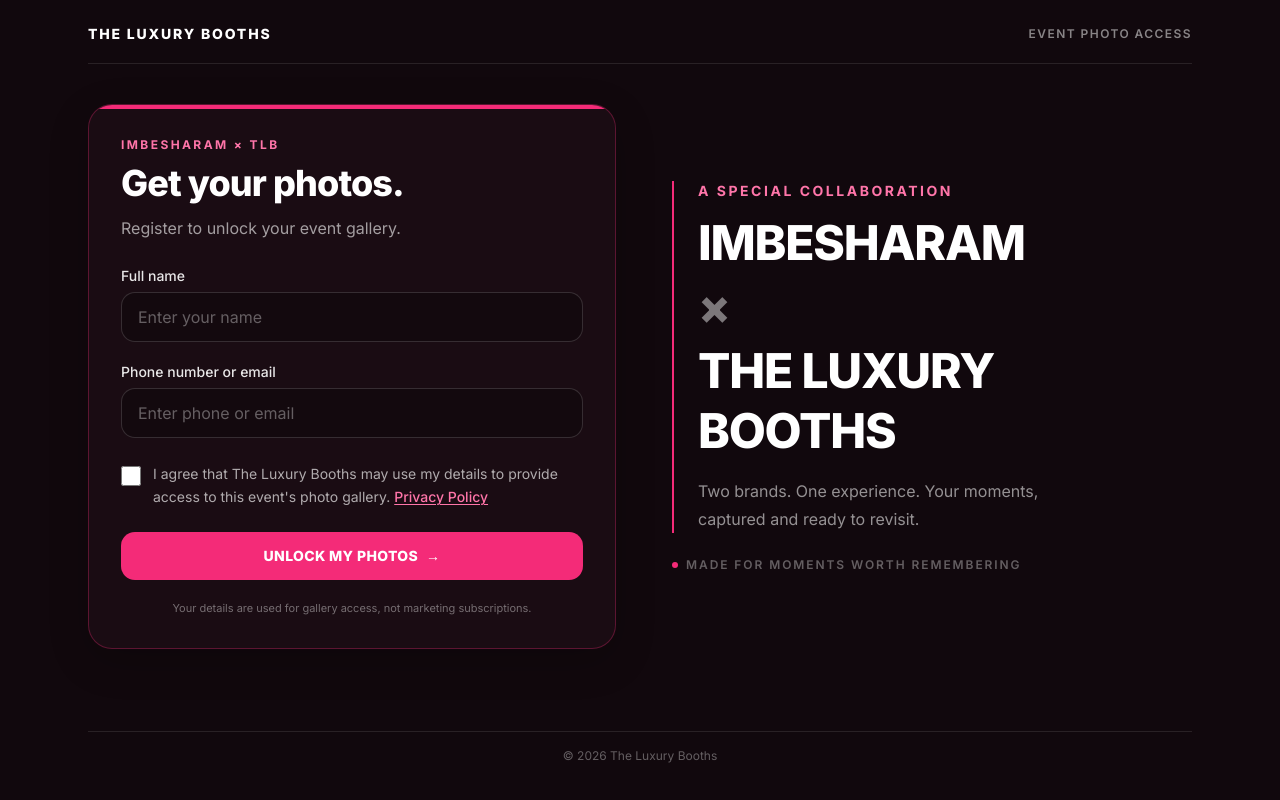
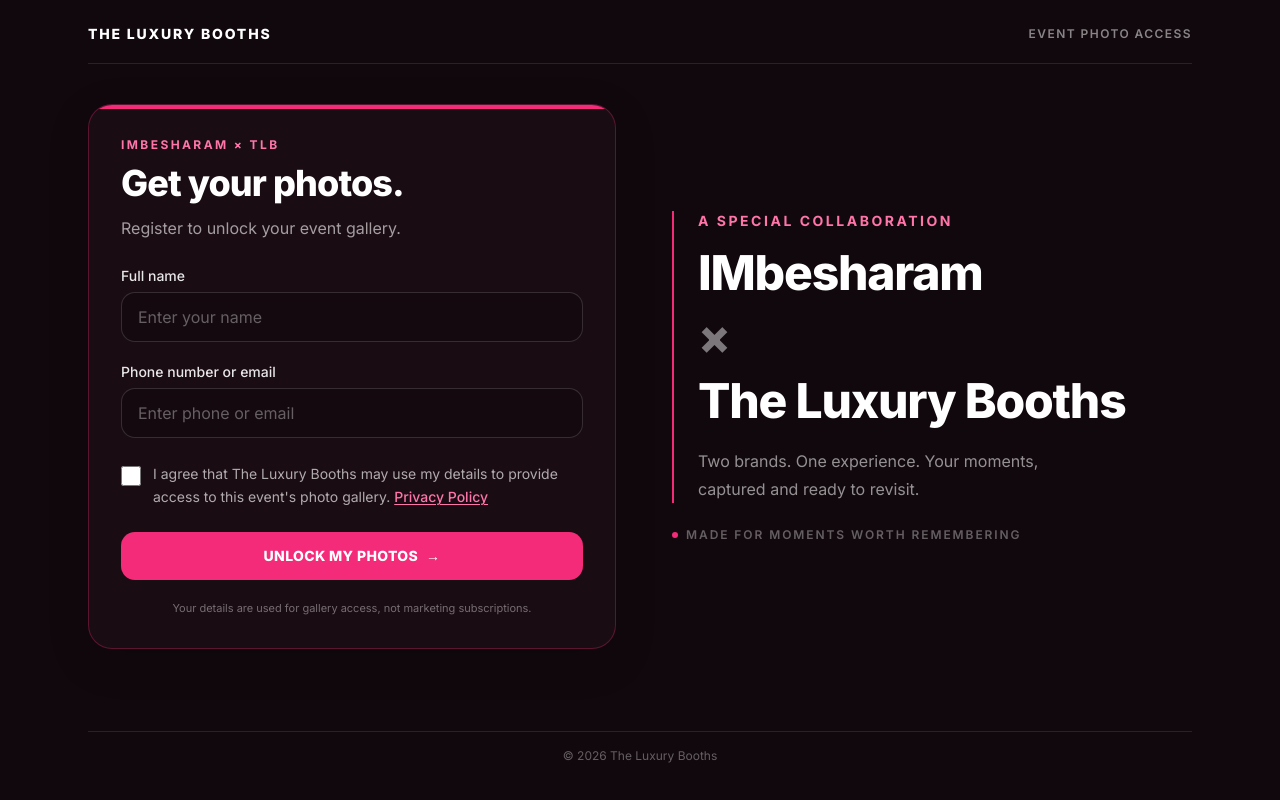
Before and after one commit to Harsh8118-ai/Magazine-Photo-Booth, a Next.js app: page /gallery/imbesharam in a window 1280 px wide. Built offline with nearby package versions, Linux system fonts and the light colour scheme.

Commit message:
Final Code

```diff
--- a/app/gallery/imbesharam/imbesharam-client.tsx
+++ b/app/gallery/imbesharam/imbesharam-client.tsx
@@ -301,9 +301,9 @@ export default function ImbesharamClient() {
               </p>
 
               <h2 className="mt-3 text-2xl font-extrabold leading-tight tracking-tight sm:text-4xl md:text-5xl">
-                IMBESHARAM
+                IMbesharam
                 <span className="mt-1 block text-white/45">×</span>
-                <span className="mt-1 block">THE LUXURY BOOTHS</span>
+                <span className="mt-1 block">The Luxury Booths</span>
               </h2>
 
               <p className="mt-4 max-w-sm text-sm leading-6 text-white/55 sm:text-base sm:leading-7">
```
